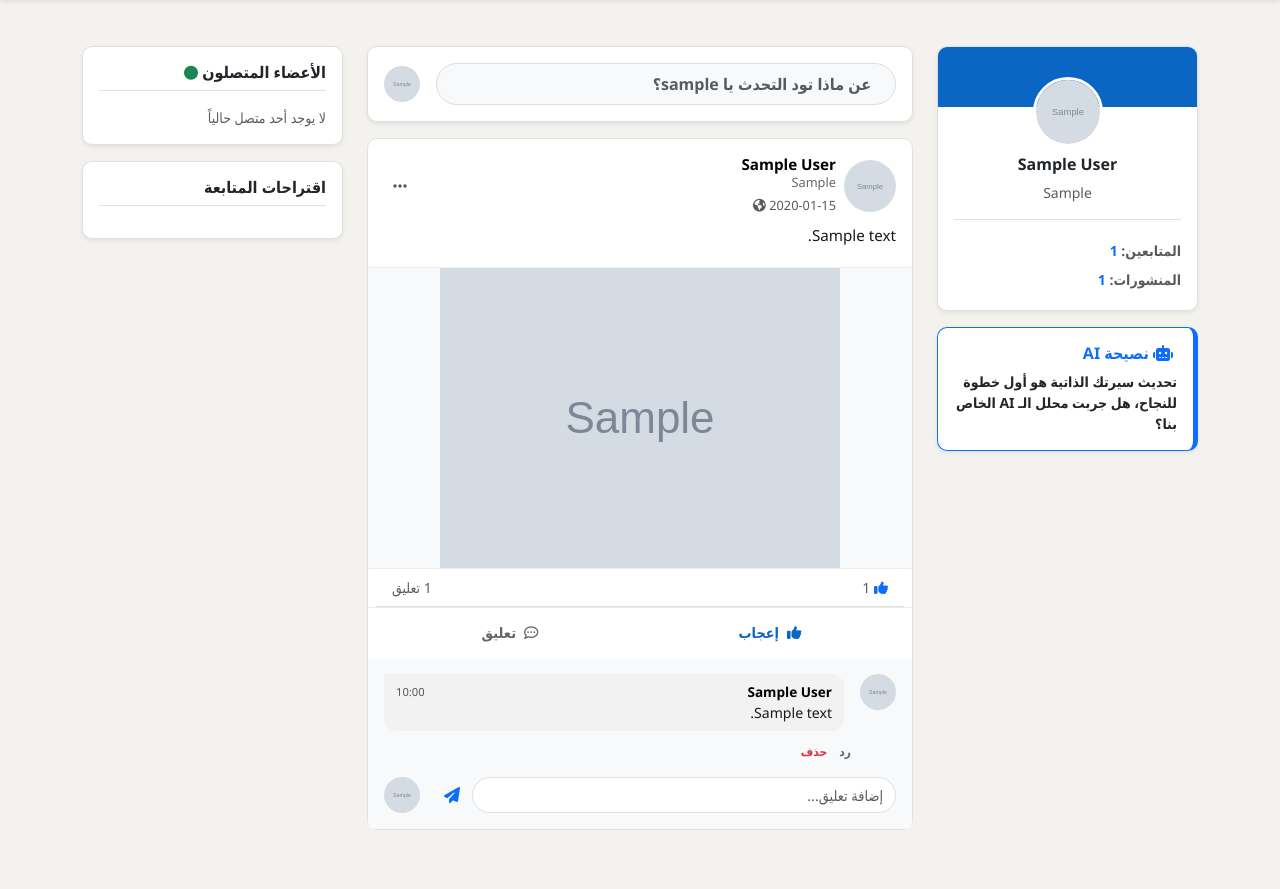
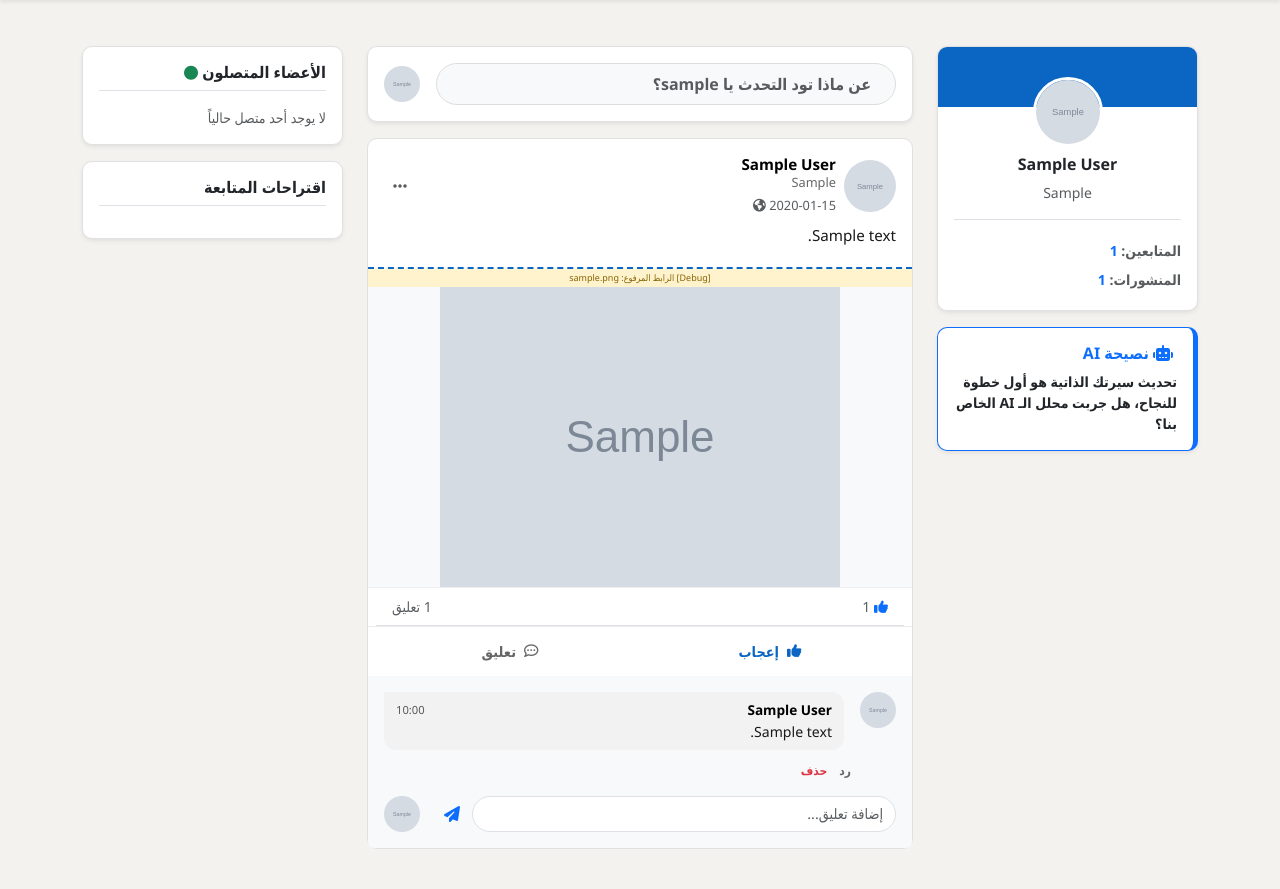
Before and after one commit to FlutterPro2024/Jobeni-SD, a Flask app: page /community/ in a window 1280 px wide. Shown: the part 63-952 px from the top of the page. Run offline with Flask 3, Linux system fonts and the light colour scheme; a user stored in the database is signed in; tables that the repository leaves empty hold one stand-in row (values such as "Sample post"); grey boxes marked "Sample" are stand-in pictures; data that the repository does not hold is empty.

Commit message:
Add debug info for video troubleshooting

```diff
--- a/app/templates/community.html
+++ b/app/templates/community.html
@@ -89,6 +89,7 @@
         overflow: hidden;
         min-height: 200px;
         display: flex;
+        flex-direction: column;
         align-items: center;
         justify-content: center;
     }
@@ -215,10 +216,13 @@
                         <div class="post-body text-end px-3 mb-2">{{ post.body }}</div>
 
                         {% if post.image_file %}
-                        <div class="post-media-container" ondblclick="animateLike({{ post.id }}, this)">
+                        <div class="post-media-container" ondblclick="animateLike({{ post.id }}, this)" style="border-top: 2px dashed #0a66c2;">
+                            <div style="background: #fff3cd; color: #856404; font-size: 9px; width: 100%; text-align: center; padding: 2px;">
+                                [Debug] الرابط المرفوع: {{ post.image_file }}
+                            </div>
                             <i class="fas fa-heart heart-icon"></i>
 
-                            {# فحص الرابط إذا كان فيديو أو صورة بناءً على الامتداد أو محتوى الرابط #}
+                            {# فحص الرابط إذا كان فيديو أو صورة #}
                             {% if 'video' in post.image_file.lower() or post.image_file.lower().endswith(('.mp4', '.mov', '.avi', '.webm')) %}
                                 <video controls class="w-100" style="max-height: 500px; background: #000;">
                                     <source src="{{ post.image_file }}" type="video/mp4">
```
